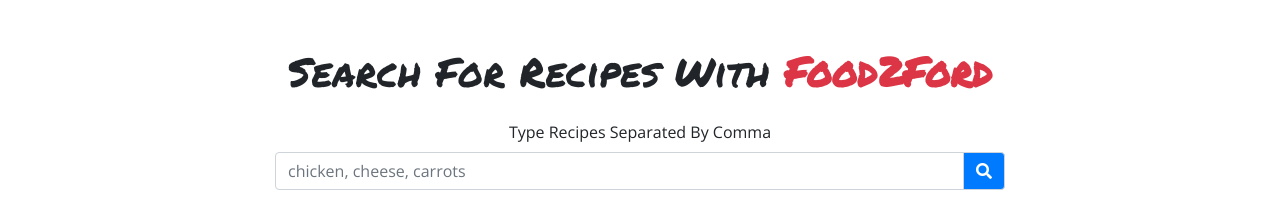
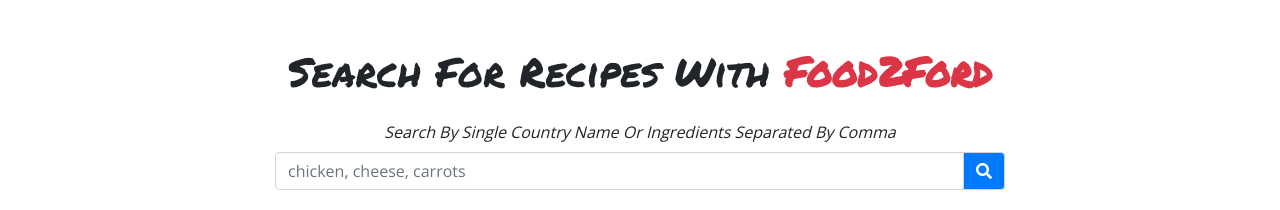
Before and after one commit to tpham20908/recipes, a React (Create React App) app: page / in a window 1280 px wide. Shown: the top 210 px of the page. Built offline with nearby package versions, Linux system fonts and the light colour scheme; no server answers.

Commit message:
changed label

```diff
--- a/src/components/RecipeSearch.jsx
+++ b/src/components/RecipeSearch.jsx
@@ -15,7 +15,10 @@
               </h1>
               <form className="mt-4" onSubmit={handleSubmit}>
                 <label htmlFor="search" className="text-capitalize">
-                  Type recipes separated by comma
+                  <em>
+                    Search by single Country name or Ingredients separated by
+                    comma
+                  </em>
                 </label>
                 <div className="input-group">
                   <input
```
